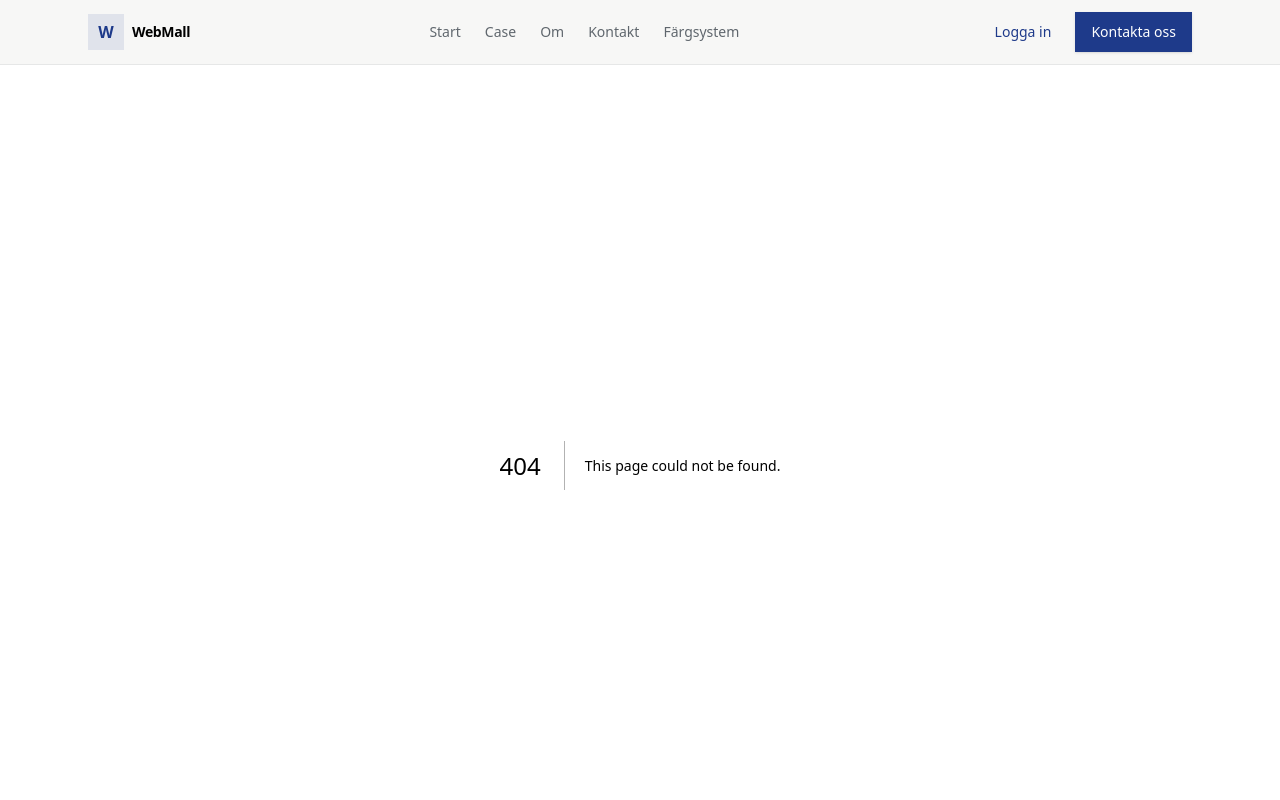
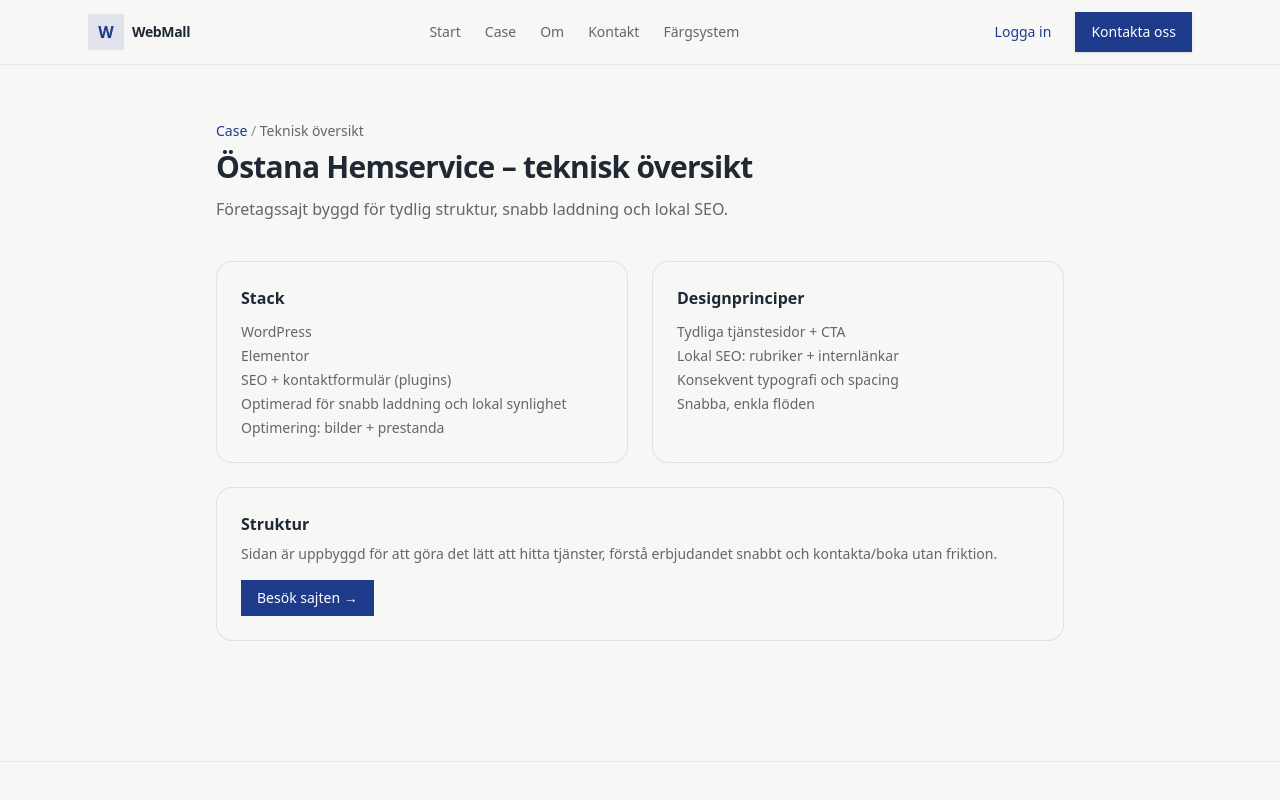
Before and after one commit to broklyn777/media3d, a Next.js app: page /case/ostana-hemservice in a window 1280 px wide. Before the commit this address had no page. Shown: the top 800 px of the page. Built offline with nearby package versions, Linux system fonts and the light colour scheme.

Commit message:
added ostanahemservice

```diff
--- /dev/null
+++ b/app/case/[slug]/page.tsx
@@ -0,0 +1,42 @@
+import type { Metadata } from "next";
+
+const siteUrl = "https://media3d.se";
+
+// Byt till er källa
+async function getCaseBySlug(slug: string) {
+  return {
+    slug,
+    title: "Start PKT",
+    excerpt: "En snabb landningssida med fokus på tydlig konvertering.",
+    coverImage: "/case/start-pkt/og.jpg",
+  };
+}
+
+export async function generateMetadata({
+  params,
+}: {
+  params: Promise<{ slug: string }>;
+}): Promise<Metadata> {
+  const { slug } = await params;
+  const c = await getCaseBySlug(slug);
+
+  const url = `${siteUrl}/case/${slug}`;
+
+  return {
+    title: c.title,
+    description: c.excerpt,
+    alternates: { canonical: url },
+    openGraph: {
+      title: c.title,
+      description: c.excerpt,
+      url,
+      images: c.coverImage ? [{ url: c.coverImage }] : undefined,
+    },
+    twitter: {
+      card: "summary_large_image",
+      title: c.title,
+      description: c.excerpt,
+      images: c.coverImage ? [c.coverImage] : undefined,
+    },
+  };
+}
--- /dev/null
+++ b/app/case/ostana-hemservice/page.tsx
@@ -0,0 +1,131 @@
+import type { Metadata } from "next";
+import Link from "next/link";
+
+const SITE_URL = "https://media3d.example"; // byt sen
+const PAGE_URL = `${SITE_URL}/case/ostana-hemservice`;
+
+export const metadata: Metadata = {
+  title: "Östana Hemservice – teknisk översikt | Media3d",
+  description:
+    "Teknisk översikt: struktur, stack och designprinciper bakom Östana Hemservice. Byggt för snabb laddning och SEO-vänlig struktur.",
+  openGraph: {
+    title: "Östana Hemservice – teknisk översikt | Media3d",
+    description:
+      "Struktur, stack och principer bakom Östana Hemservice. Snabbt, rent och konverteringsfokuserat.",
+    type: "article",
+    url: PAGE_URL,
+  },
+};
+
+export default function OstanaHemserviceCasePage() {
+  const creativeWork = {
+    "@context": "https://schema.org",
+    "@type": "CreativeWork",
+    name: "Östana Hemservice",
+    description:
+      "Företagssajt med fokus på lokal SEO, tydliga tjänstesidor och ett enkelt kontaktflöde. Byggd för snabb laddning och bra struktur.",
+    url: "https://ostanahemservice.se/",
+    inLanguage: "sv-SE",
+    creator: {
+      "@type": "Organization",
+      name: "Media3d",
+      url: SITE_URL,
+    },
+    about: ["Hemservice", "Städ", "Lokala tjänster", "Företagssajt"],
+    isPartOf: {
+      "@type": "CollectionPage",
+      name: "Media3d Case",
+      url: `${SITE_URL}/case`,
+    },
+  };
+
+  const breadcrumbs = {
+    "@context": "https://schema.org",
+    "@type": "BreadcrumbList",
+    itemListElement: [
+      { "@type": "ListItem", position: 1, name: "Start", item: `${SITE_URL}/` },
+      {
+        "@type": "ListItem",
+        position: 2,
+        name: "Case",
+        item: `${SITE_URL}/case`,
+      },
+      {
+        "@type": "ListItem",
+        position: 3,
+        name: "Östana Hemservice – teknisk översikt",
+        item: PAGE_URL,
+      },
+    ],
+  };
+
+  const jsonLd = [creativeWork, breadcrumbs];
+
+  return (
+    <article className="mx-auto max-w-4xl px-6 py-14">
+      <script
+        type="application/ld+json"
+        dangerouslySetInnerHTML={{ __html: JSON.stringify(jsonLd) }}
+      />
+
+      <header>
+        <p className="text-sm text-fg/70">
+          <Link href="/case" className="text-primary hover:underline">
+            Case
+          </Link>{" "}
+          <span className="text-fg/50">/</span> Teknisk översikt
+        </p>
+
+        <h1 className="mt-2 text-3xl font-semibold tracking-tight">
+          Östana Hemservice – teknisk översikt
+        </h1>
+
+        <p className="mt-3 text-fg/70">
+          Företagssajt byggd för tydlig struktur, snabb laddning och lokal SEO.
+        </p>
+      </header>
+
+      <section className="mt-10 grid gap-6 md:grid-cols-2">
+        <div className="rounded-2xl border border-fg/10 bg-bg p-6">
+          <h2 className="text-base font-semibold">Stack</h2>
+          <ul className="mt-3 space-y-1 text-sm text-fg/70">
+            <li>WordPress</li>
+            <li>Elementor</li>
+            <li>SEO + kontaktformulär (plugins)</li>
+            <li>Optimerad för snabb laddning och lokal synlighet</li>
+            <li>Optimering: bilder + prestanda</li>
+          </ul>
+        </div>
+
+        <div className="rounded-2xl border border-fg/10 bg-bg p-6">
+          <h2 className="text-base font-semibold">Designprinciper</h2>
+          <ul className="mt-3 space-y-1 text-sm text-fg/70">
+            <li>Tydliga tjänstesidor + CTA</li>
+            <li>Lokal SEO: rubriker + internlänkar</li>
+            <li>Konsekvent typografi och spacing</li>
+            <li>Snabba, enkla flöden</li>
+          </ul>
+        </div>
+      </section>
+
+      <section className="mt-6 rounded-2xl border border-fg/10 bg-bg p-6">
+        <h2 className="text-base font-semibold">Struktur</h2>
+        <p className="mt-2 text-sm text-fg/70">
+          Sidan är uppbyggd för att göra det lätt att hitta tjänster, förstå
+          erbjudandet snabbt och kontakta/boka utan friktion.
+        </p>
+
+        <div className="mt-4 flex flex-wrap gap-3">
+          <a
+            href="https://ostanahemservice.se/"
+            target="_blank"
+            rel="noopener noreferrer"
+            className="inline-flex items-center rounded-xl bg-primary px-4 py-2 text-sm font-medium text-white hover:opacity-90"
+          >
+            Besök sajten →
+          </a>
+        </div>
+      </section>
+    </article>
+  );
+}
--- a/app/case/page.tsx
+++ b/app/case/page.tsx
@@ -1,5 +1,6 @@
 import type { Metadata } from "next";
 import Link from "next/link";
+import { cases } from "@/content/cases";
 import {
   Card,
   CardHeader,
@@ -24,24 +25,19 @@
       </p>
 
       <div className="mt-10 grid gap-6 md:grid-cols-2">
-        <Card>
+        {cases.map((c) => (
+          <Card key={c.slug}>
             <CardHeader>
-            <CardTitle>FL Studio Guide</CardTitle>
-            <CardDescription>
-              Mini-guide + hub med workflow, övningar och resurser
-            </CardDescription>
+              <CardTitle>{c.title}</CardTitle>
+              <CardDescription>{c.subtitle}</CardDescription>
             </CardHeader>
 
             <CardContent className="space-y-4">
-            <p className="text-sm text-fg/75">
-              Ett content-drivet projekt med tydlig struktur och undersidor.
-              Fokus på enkel navigering, snabb laddning och en grund som är lätt
-              att bygga ut.
-            </p>
+              <p className="text-sm text-fg/75">{c.excerpt}</p>
 
               <div className="flex flex-wrap gap-3 pt-2">
                 <a
-                href="https://start-pkt.vercel.app/"
+                  href={c.externalUrl}
                   target="_blank"
                   rel="noopener noreferrer"
                   className="inline-flex items-center rounded-xl bg-primary px-4 py-2 text-sm font-medium text-white hover:opacity-90"
@@ -50,7 +46,7 @@
                 </a>
 
                 <Link
-                href="/case/start-pkt"
+                  href={`/case/${c.slug}`}
                   className="inline-flex items-center rounded-xl border border-fg/15 px-4 py-2 text-sm font-medium text-fg hover:bg-fg/5"
                 >
                   Teknisk översikt →
@@ -58,6 +54,7 @@
               </div>
             </CardContent>
           </Card>
+        ))}
       </div>
     </div>
   );
--- a/app/layout.tsx
+++ b/app/layout.tsx
@@ -1,6 +1,59 @@
+import type { Metadata, Viewport } from "next";
 import "./globals.css";
 import { Navbar } from "@/components/sections/navbar";
 import { Footer } from "@/components/sections/footer";
+
+const siteUrl = "https://media3d.se"; // ✅ ändra till er riktiga domän
+
+export const metadata: Metadata = {
+  metadataBase: new URL(siteUrl),
+  title: {
+    default: "Media3d – Webbyrå för maximal design & SEO",
+    template: "%s – Media3d",
+  },
+  description:
+    "Vi bygger snabba Next.js-webbar med maximal design, konvertering och SEO.",
+  alternates: {
+    canonical: "/", // root canonical; på undersidor kör vi generateMetadata
+  },
+  openGraph: {
+    type: "website",
+    url: siteUrl,
+    siteName: "Media3d",
+    title: "Media3d – Webbyrå för maximal design & SEO",
+    description:
+      "Vi bygger snabba Next.js-webbar med maximal design, konvertering och SEO.",
+    images: [
+      {
+        url: "/og.jpg", // lägg bilden i /public/og.jpg
+        width: 1200,
+        height: 630,
+        alt: "Media3d",
+      },
+    ],
+  },
+  twitter: {
+    card: "summary_large_image",
+    images: ["/og.jpg"],
+  },
+  robots: {
+    index: true,
+    follow: true,
+    googleBot: {
+      index: true,
+      follow: true,
+      "max-image-preview": "large",
+      "max-snippet": -1,
+      "max-video-preview": -1,
+    },
+  },
+};
+
+export const viewport: Viewport = {
+  width: "device-width",
+  initialScale: 1,
+  themeColor: "#0B0B0F", // valfritt: matcha er dark bg
+};
 
 export default function RootLayout({
   children,
--- /dev/null
+++ b/content/cases.ts
@@ -0,0 +1,30 @@
+export type CaseItem = {
+  slug: string;
+  title: string;
+  subtitle: string; // kort rad för CardDescription
+  excerpt: string; // längre text i kortet
+  externalUrl: string; // länken till riktiga sajten
+};
+
+export const cases: CaseItem[] = [
+  {
+    slug: "fl-studio-guide",
+    title: "FL Studio Guide",
+    subtitle: "Mini-guide + hub med workflow, övningar och resurser",
+    excerpt:
+      "Ett content-drivet projekt med tydlig struktur och undersidor. Fokus på enkel navigering, snabb laddning och en grund som är lätt att bygga ut.",
+    externalUrl: "https://start-pkt.vercel.app/",
+  },
+  {
+    slug: "ostana-hemservice",
+    title: "Östana Hemservice",
+    subtitle: "Företagssajt med fokus på lokal SEO och konvertering",
+    excerpt:
+      "En ren och snabb företagswebb med tydliga tjänstesidor, kontaktflöde och struktur som funkar för lokal synlighet.",
+    externalUrl: "https://ostanahemservice.se/",
+  },
+];
+
+export function getCaseBySlug(slug: string) {
+  return cases.find((c) => c.slug === slug);
+}
```
Also changed, not shown: app/case/fl-studio-guide/page.tsx (renamed from app/case/start-pkt/page.tsx). Lines whose indentation alone changed are shown as unchanged.
